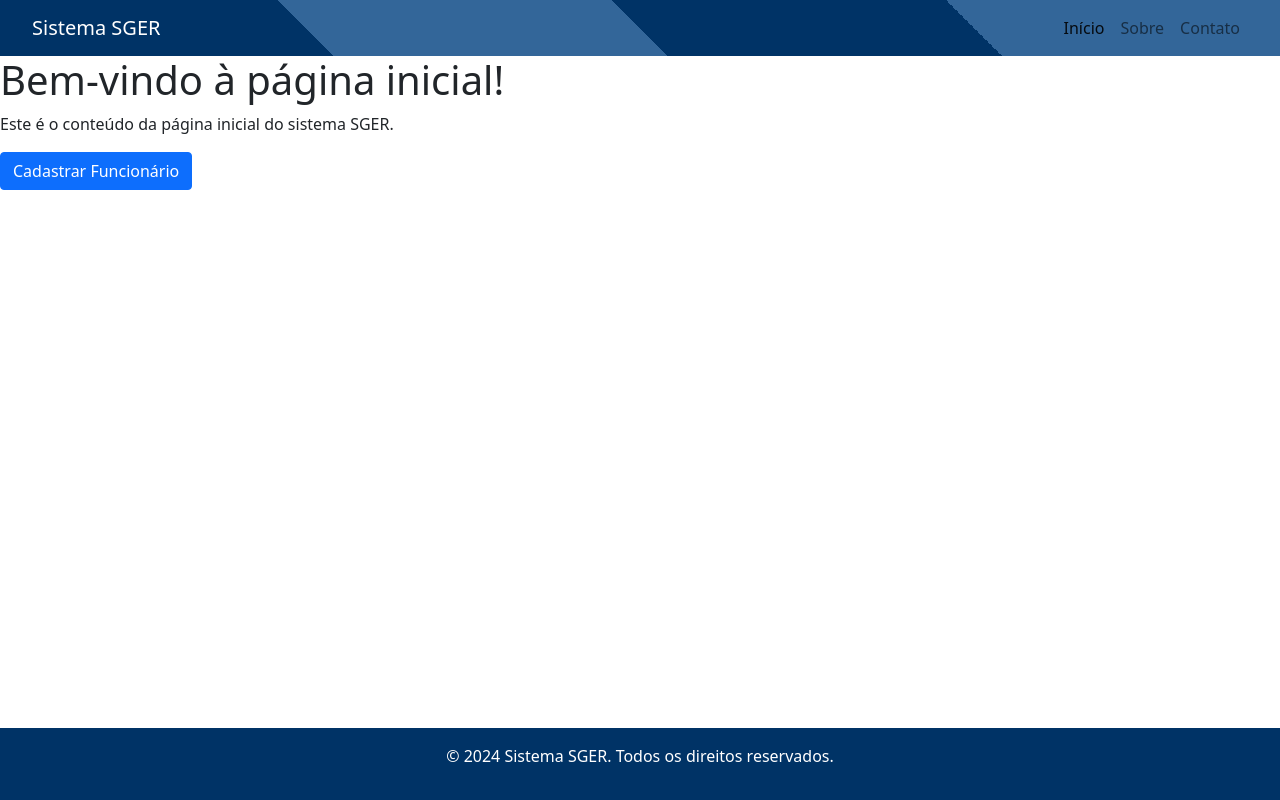
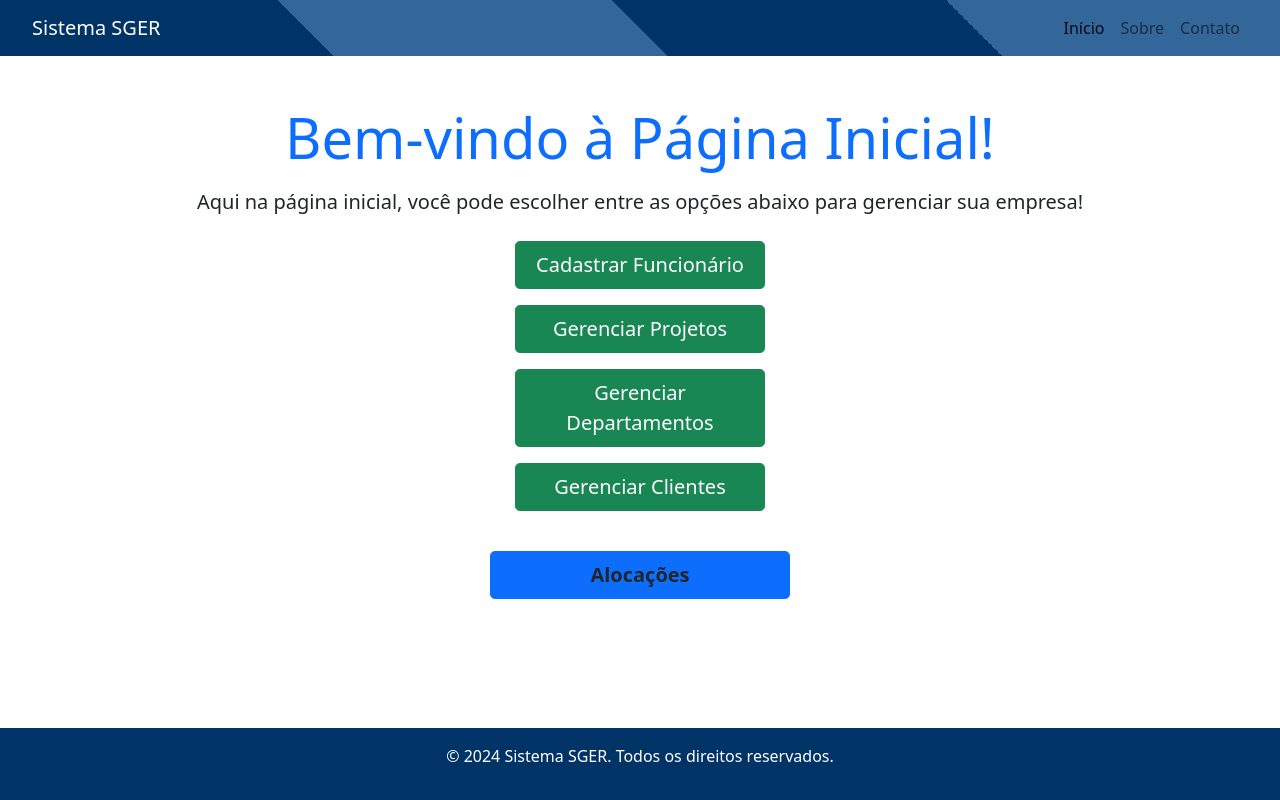
Before and after one commit to K7lu/grupo9-CDI-20242-tg2, a Django app: page / in a window 1280 px wide. Run offline with Django 3.2, Linux system fonts and the light colour scheme.

Commit message:
Adding some buttons and some front end improvements.

```diff
--- a/sger/clients/urls.py
+++ b/sger/clients/urls.py
@@ -4,4 +4,6 @@ from . import views
 
 urlpatterns = [
     path('', views.home, name='home'),  # Página inicial da app 'clients'
+    path('clients_list/', views.clients_list, name='clients_list'),
+
 ]
--- a/sger/clients/views.py
+++ b/sger/clients/views.py
@@ -3,3 +3,6 @@ from django.shortcuts import render
 
 def home(request):
     return render(request, 'clients/home.html')
+
+def clients_list(request):
+    return render(request, 'clients/clients_list.html', {'clients': clients})
--- a/sger/projects/urls.py
+++ b/sger/projects/urls.py
@@ -0,0 +1,6 @@
+from django.urls import path
+from . import views
+
+urlpatterns = [
+    path('projects_manager/', views.projects_manager, name='projects_manager'),
+]
--- a/sger/sger/urls.py
+++ b/sger/sger/urls.py
@@ -1,13 +1,15 @@
 # sger/urls.py
 from django.contrib import admin
 from django.urls import path, include
-from clients import views
-from employees import views
+from clients import views as client_views
 
 urlpatterns = [
-    path('admin/', admin.site.urls),
-    path('', views.home, name='home'),
-    path('clients/', include('clients.urls')),
-    path('employee_registration/', views.employee_registration, name='employee_registration'),
+    path('admin/', admin.site.urls),                     # Admin
+    path('', client_views.home, name='home'),            # Página inicial
+    path('clients/', include('clients.urls')),           # URLs de clients
+    path('employees/', include('employees.urls')),       # URLs de employees
+    path('departments/', include('departments.urls')),   # URLs de departments
+    path('projects/', include('projects.urls')),         # URLs de projects
+    path('tasks/', include('tasks.urls')),               # URLs de tasks
 
 ]
--- a/sger/tasks/urls.py
+++ b/sger/tasks/urls.py
@@ -0,0 +1,6 @@
+from django.urls import path
+from . import views
+
+urlpatterns = [
+    path('tasks_manager/', views.tasks_manager, name='tasks_manager'),
+]
--- a/sger/templates/clients/home.html
+++ b/sger/templates/clients/home.html
@@ -1,23 +1,26 @@
 {% extends 'base.html' %}
 {% block content %}
 
-<!-- clients/templates/clients/home.html -->
-<!DOCTYPE html>
-<html lang="pt-br">
-<head>
-    <meta charset="UTF-8">
-    <meta name="viewport" content="width=device-width, initial-scale=1.0">
-    <title>Página Inicial</title>
-</head>
-<body>
-    <h1>Bem-vindo à página inicial!</h1>
-    <p>Este é o conteúdo da página inicial do sistema SGER.</p>
+<div class="container text-center mt-5">
+    <h1 class="display-4 text-primary">Bem-vindo à Página Inicial!</h1>
+    <p class="lead mt-3">
+        Aqui na página inicial, você pode escolher entre as opções abaixo para gerenciar sua empresa!
+    </p>
 
-    <!-- Link para a página de cadastro de funcionários -->
-    <div>
-        <a href="{% url 'employee_registration' %}" class="btn btn-primary">Cadastrar Funcionário</a>
+    <div class="d-flex flex-column align-items-center mt-4">
+        <a href="{% url 'employee_registration' %}" class="btn btn-success btn-lg mb-3" style="width: 250px;">Cadastrar Funcionário</a>
+        <a href="{% url 'projects_manager' %}" class="btn btn-success btn-lg mb-3" style="width: 250px;">Gerenciar Projetos</a>
+        <a href="{% url 'department_list' %}" class="btn btn-success btn-lg mb-3" style="width: 250px;">Gerenciar Departamentos</a>
+        <a href="{% url 'clients_list' %}" class="btn btn-success btn-lg mb-3" style="width: 250px;">Gerenciar Clientes</a>
+        <div class="d-flex justify-content-center mt-4">
+            <a href="{% url 'tasks_manager' %}"
+            class="btn btn-primary btn-lg text-dark"
+            style="width: 300px; font-weight: bold;">
+                Alocações
+            </a>
+        </div>
     </div>
-</body>
-</html>
+
+</div>
 
 {% endblock %}
```
Also changed, not shown: sger/departments/forms.py (+7 -0 lines), sger/projects/views.py (+7 -0 lines), sger/tasks/views.py (+7 -0 lines).
